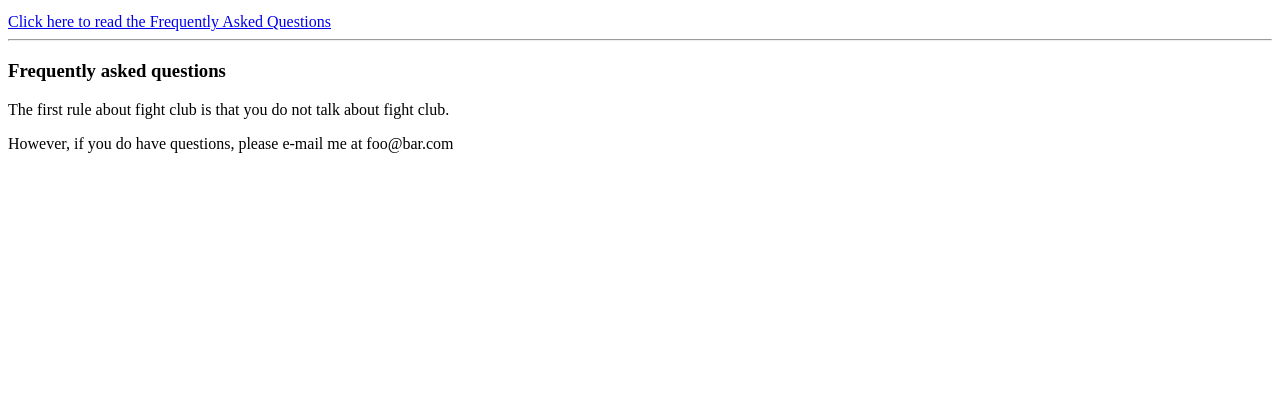
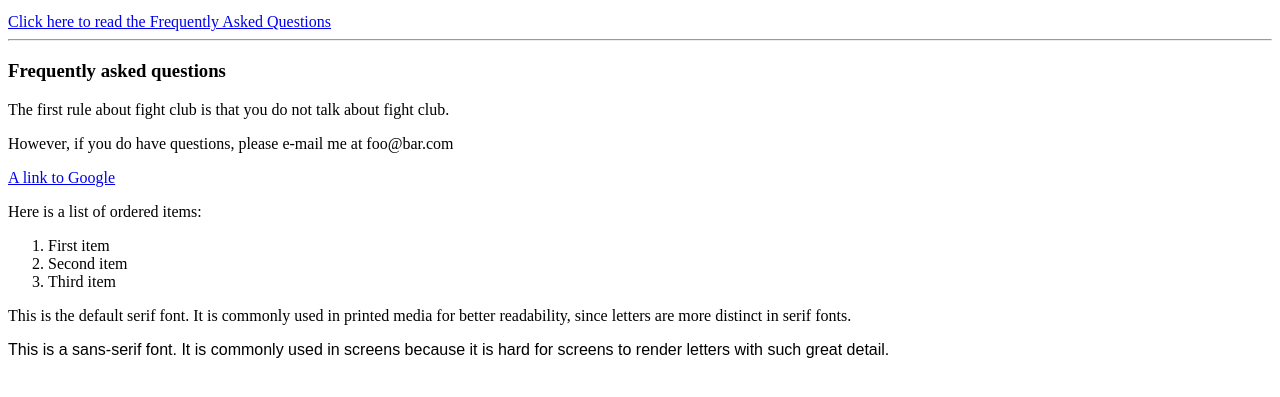
Before and after one commit to pawanchaudhary29/Latex-Lab, a plain HTML site: page index.html in a window 1280 px wide. Shown: the part 87-484 px from the top of the page. Drawn offline with Linux system fonts and the light colour scheme.

Commit message:
html first file

```diff
--- a/index.html
+++ b/index.html
@@ -1,5 +1,10 @@
 <html>
     <head>
+         <style>
+        .nice {
+            font-family: sans-serif;
+        }
+    </style>
     </head>
     <body>
         <h1>My First Page</h1>
@@ -9,6 +14,20 @@
         <h3 id="faq">Frequently asked questions</h3>
         <p>The first rule about fight club is that you do not talk about fight club.</p>
         <p>However, if you do have questions, please e-mail me at foo@bar.com</p>
+<a href="https://www.google.com">A link to Google</a>
+        <p>Here is a list of ordered items:</p>
+<ol type="1">
+    <li>First item</li>
+    <li>Second item</li>
+    <li>Third item</li>
+</ol>
+         <p>This is the default serif font. It is commonly used in
+    printed media for better readability, since letters
+    are more distinct in serif fonts.</p>
+
+    <p class="nice">This is a sans-serif font.
+    It is commonly used in screens because it is hard
+    for screens to render letters with such great detail.</p>
 
     </body>
 </html>
```
